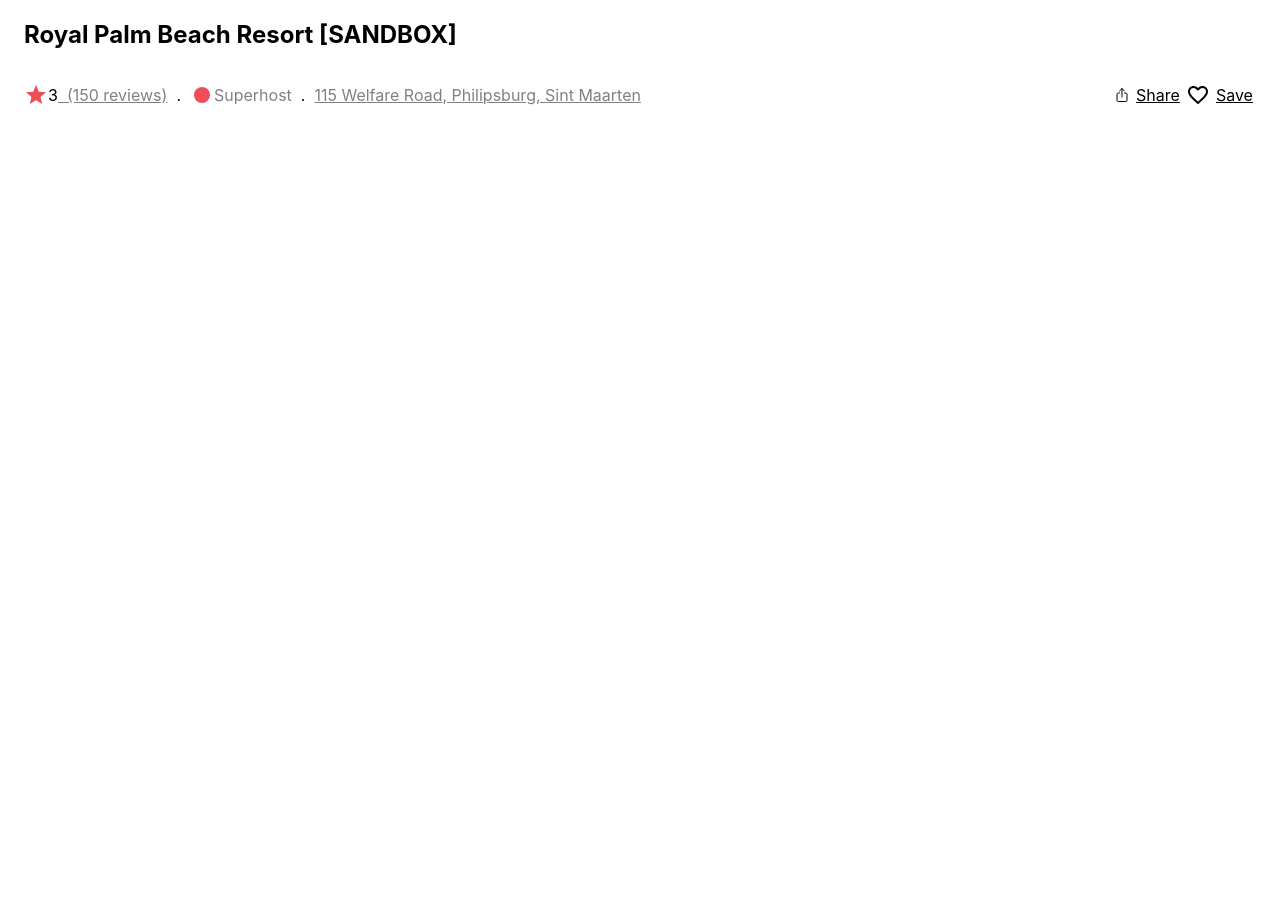
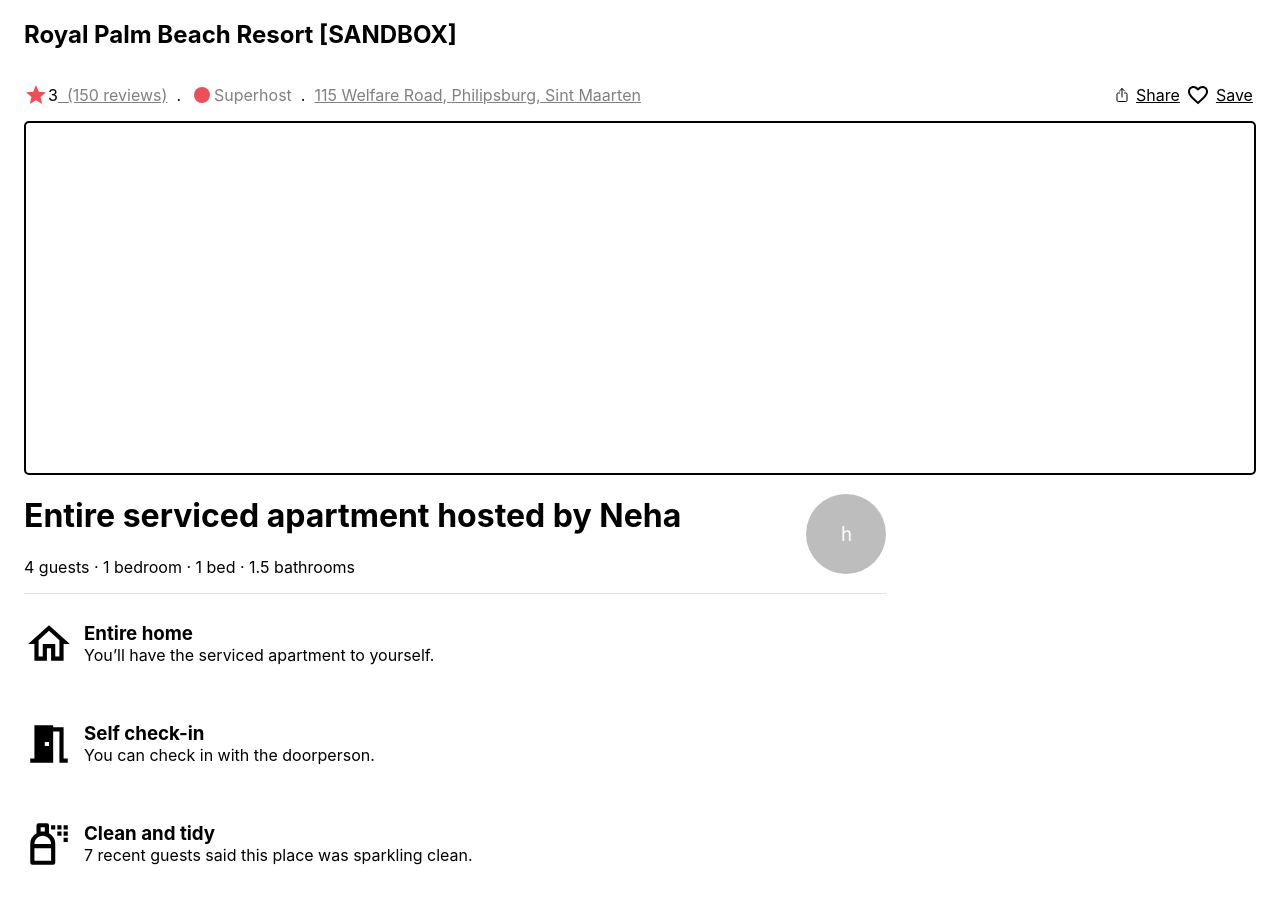
Before and after one commit to ks-1007/Airbnb-clone, a React (Create React App) app in the folder airbnb/: page / in a window 1280 px wide. Shown: the top 921 px of the page. Before the commit the page ends 800 px from the top, so only its background shows below. Built offline with nearby package versions, Linux system fonts and the light colour scheme.

Commit message:
done till description

```diff
--- /dev/null
+++ b/airbnb/src/Components/RoomDetails/AmenityDetails.jsx
@@ -0,0 +1,101 @@
+import { Avatar, Box, Divider, makeStyles } from "@material-ui/core"
+import HomeOutlinedIcon from "@material-ui/icons/HomeOutlined"
+import MeetingRoomIcon from "@material-ui/icons/MeetingRoom"
+import { BiSprayCan } from "react-icons/bi"
+import LocationOnOutlinedIcon from "@material-ui/icons/LocationOnOutlined"
+const useStyle = makeStyles((theme) => ({
+  root: {
+    textAlign: "left",
+    width: "70%",
+  },
+  amenityTop: {
+    display: "flex",
+    justifyContent: "space-between",
+    alignItems: "center",
+  },
+  large: {
+    width: theme.spacing(10),
+    height: theme.spacing(10),
+  },
+  amenity: {
+    display: "flex",
+    alignItems: "center",
+  },
+  iconSize: {
+    fontSize: "50px",
+    marginRight: "10px",
+  },
+  marginZero: {
+    margin: "0",
+  },
+  amenityList: {
+    display: "flex",
+    flexDirection: "column",
+    justifyContent: "space-around",
+    alignItems: "left",
+    height: "400px",
+  },
+  description: {
+    fontSize: "20px",
+    padding: "15px 0",
+  },
+}))
+
+export function AmenityDetails({ short }) {
+  const classes = useStyle()
+  return (
+    <Box className={classes.root}>
+      <Box className={classes.amenityTop}>
+        <Box>
+          <h1>Entire serviced apartment hosted by Neha </h1>
+          <p>4 guests · 1 bedroom · 1 bed · 1.5 bathrooms</p>
+        </Box>
+        <Box>
+          <Avatar className={classes.large}>h</Avatar>
+        </Box>
+      </Box>
+      <Divider />
+      <Box className={classes.amenityList}>
+        <Box className={classes.amenity}>
+          <HomeOutlinedIcon className={classes.iconSize} />
+          <Box>
+            <h3 className={classes.marginZero}>Entire home</h3>
+            <p className={classes.marginZero}>
+              You’ll have the serviced apartment to yourself.
+            </p>
+          </Box>
+        </Box>
+        <Box className={classes.amenity}>
+          <MeetingRoomIcon className={classes.iconSize} />
+          <Box>
+            <h3 className={classes.marginZero}>Self check-in</h3>
+            <p className={classes.marginZero}>
+              You can check in with the doorperson.
+            </p>
+          </Box>
+        </Box>
+        <Box className={classes.amenity}>
+          <BiSprayCan className={classes.iconSize} />
+          <Box>
+            <h3 className={classes.marginZero}>Clean and tidy</h3>
+            <p className={classes.marginZero}>
+              7 recent guests said this place was sparkling clean.
+            </p>
+          </Box>
+        </Box>
+        <Box className={classes.amenity}>
+          <LocationOnOutlinedIcon className={classes.iconSize} />
+          <Box>
+            <h3 className={classes.marginZero}>Great location</h3>
+            <p className={classes.marginZero}>
+              95% of recent guests gave the location a 5-star rating.
+            </p>
+          </Box>
+        </Box>
+      </Box>
+      <Divider />
+      <Box className={classes.description}>{short}</Box>
+      <Divider />
+    </Box>
+  )
+}
--- a/airbnb/src/Components/RoomDetails/RoomImages.jsx
+++ b/airbnb/src/Components/RoomDetails/RoomImages.jsx
@@ -1,3 +1,11 @@
 export function RoomImages() {
-  return <div>hello</div>
+  return (
+    <div
+      style={{
+        border: "2px solid black",
+        borderRadius: "5px",
+        height: "350px",
+      }}
+    ></div>
+  )
 }
--- a/airbnb/src/Pages/RoomDetailsPage.jsx
+++ b/airbnb/src/Pages/RoomDetailsPage.jsx
@@ -1,14 +1,16 @@
-import Star from "@material-ui/icons/Star";
-import styled from "styled-components";
-import FiberManualRecordSharpIcon from "@material-ui/icons/FiberManualRecordSharp";
-import { Container, makeStyles } from "@material-ui/core";
-import { IoShareOutline } from 'react-icons/io5';
-import FavoriteBorderIcon from '@material-ui/icons/FavoriteBorder';
+import Star from "@material-ui/icons/Star"
+import styled from "styled-components"
+import FiberManualRecordSharpIcon from "@material-ui/icons/FiberManualRecordSharp"
+import { Container, makeStyles } from "@material-ui/core"
+import { IoShareOutline } from "react-icons/io5"
+import FavoriteBorderIcon from "@material-ui/icons/FavoriteBorder"
+import { RoomImages } from "../Components/RoomDetails/RoomImages"
+import { AmenityDetails } from "../Components/RoomDetails/AmenityDetails"
 const useStyle = makeStyles({
   pink_icon: {
     color: "rgb(239,78,89)",
   },
-});
+})
 
 const NameCont = styled.div`
   & > div:nth-of-type(1) {
@@ -16,22 +18,23 @@ const NameCont = styled.div`
     & > div {
       display: flex;
       justify-content: space-between;
-      & > div:nth-of-type(1){
+      & > div:nth-of-type(1) {
         display: flex;
-      align-items: center;
-      justify-content: space-around;
-
+        align-items: center;
+        justify-content: space-around;
       }
-      & > div:nth-of-type(1)>div {
+      & > div:nth-of-type(1) > div {
         display: flex;
         justify-content: center;
         align-items: center;
       }
     }
   }
-`;
-export function RoomDetailsPage({name,starRating, address}) {
-  const classes = useStyle();
+`
+const ImageCont = styled.div``
+
+export function RoomDetailsPage({ name, starRating, address, description }) {
+  const classes = useStyle()
   return (
     <>
       <Container>
@@ -45,31 +48,43 @@ export function RoomDetailsPage({name,starRating, address}) {
                   {starRating}{" "}
                   <span style={{ color: "grey", textDecoration: "underline" }}>
                     {" "}
-                    &nbsp;
-                    (150 reviews){" "}
+                    &nbsp; (150 reviews){" "}
                   </span>
                 </div>{" "}
-                &nbsp;
-                .
-                &nbsp;
+                &nbsp; . &nbsp;
                 <div>
                   <FiberManualRecordSharpIcon className={classes.pink_icon} />{" "}
                   <span style={{ color: "grey" }}> Superhost </span>
                 </div>{" "}
-                &nbsp;
-                .
-                &nbsp;
+                &nbsp; . &nbsp;
                 <div style={{ color: "grey", textDecoration: "underline" }}>
                   {" "}
-                  <p> {address.line1}, {address.city}, {address.countryName}</p>
+                  <p>
+                    {" "}
+                    {address.line1}, {address.city}, {address.countryName}
+                  </p>
                 </div>
               </div>
-              <div style={{display:"flex", alignItems:"center", justifyContent:"space-around", width:"145px"}}><IoShareOutline/> <span style={{textDecoration:"underline"}}>Share</span>  <FavoriteBorderIcon/> <span style={{textDecoration:"underline"}}>Save</span> </div>
+              <div
+                style={{
+                  display: "flex",
+                  alignItems: "center",
+                  justifyContent: "space-around",
+                  width: "145px",
+                }}
+              >
+                <IoShareOutline />{" "}
+                <span style={{ textDecoration: "underline" }}>Share</span>{" "}
+                <FavoriteBorderIcon />{" "}
+                <span style={{ textDecoration: "underline" }}>Save</span>{" "}
+              </div>
             </div>
-
           </div>
         </NameCont>
+
+        <RoomImages />
+        <AmenityDetails {...description} />
       </Container>
     </>
-  );
+  )
 }
```
